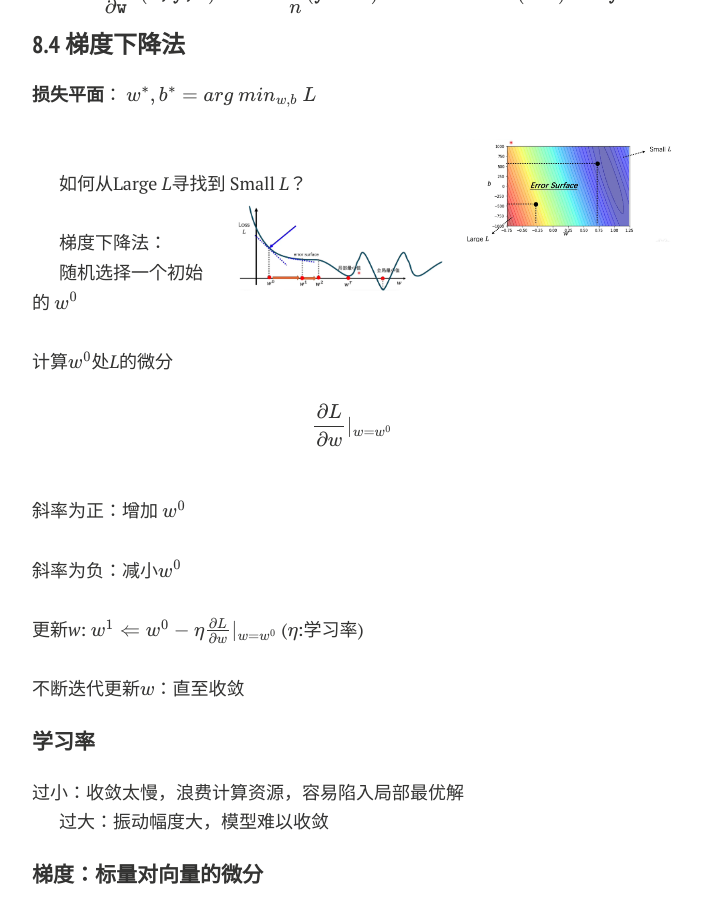
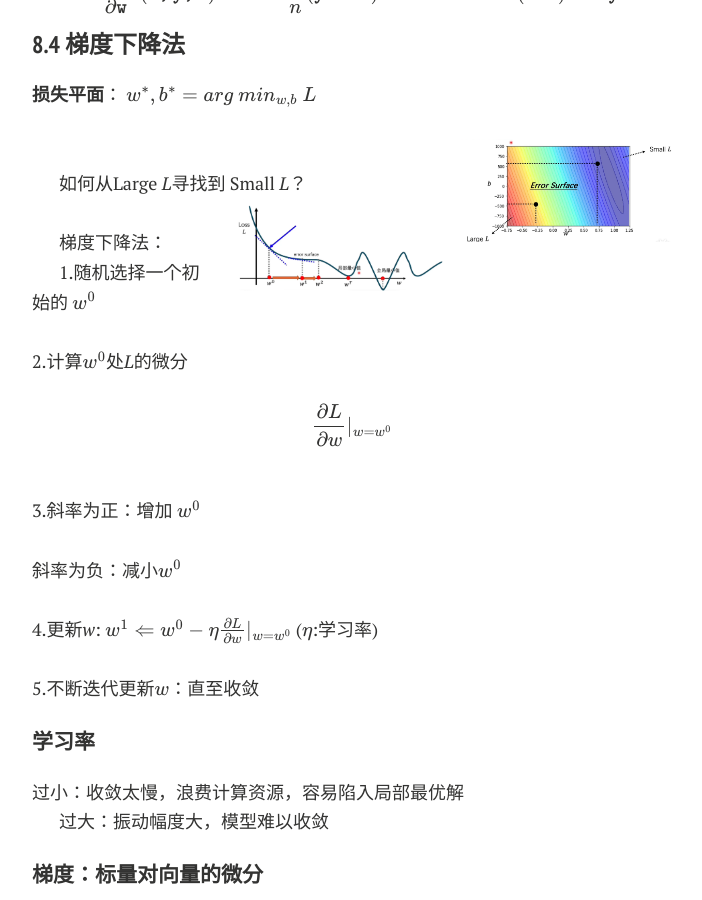
Before and after one commit to Qilu-Yuan/Qilu-Yuan.github.io, a Jekyll site: the page built from blogs/ML/LinearRegression.md, in a window 1280 px wide and 900 px high, scrolled down 3195 px. Shown: the whole window, without its empty margins (288-990 px from the left). Built offline with Jekyll 4.4.1, drawn with Linux system fonts in a browser that asks for light colours; nearby versions of some CDN libraries; formulas are drawn with MathJax 3; comment, search, counter and statistics services are not loaded; a style sheet for code colours, icons or effects is not loaded.

Commit message:
Update LinearRegression.md

```diff
--- a/blogs/ML/LinearRegression.md
+++ b/blogs/ML/LinearRegression.md
@@ -172,25 +172,25 @@ $$
 
 梯度下降法：<br>
 
-随机选择一个初始的 $w^0$
+1.随机选择一个初始的 $w^0$
 
-<br>计算$w^0$处*L*的微分
+<br>2.计算$w^0$处*L*的微分
 
 $$
 \frac{\partial L}{\partial w}|_{w = w^0}
 $$
 
-<br>斜率为正：增加 $w^0$
+<br>3.斜率为正：增加 $w^0$
 
 <br>斜率为负：减小$w^0$
 
-<br>更新*w*:
+<br>4.更新*w*:
 $$
 w^1 \Leftarrow w^0-\eta \frac{\partial L}{\partial w}|_{w = w^0}
 $$
 ($\eta$:学习率)
 
-<br>不断迭代更新$w$：直至收敛
+<br>5.不断迭代更新$w$：直至收敛
 
 ##### 学习率
 
```
